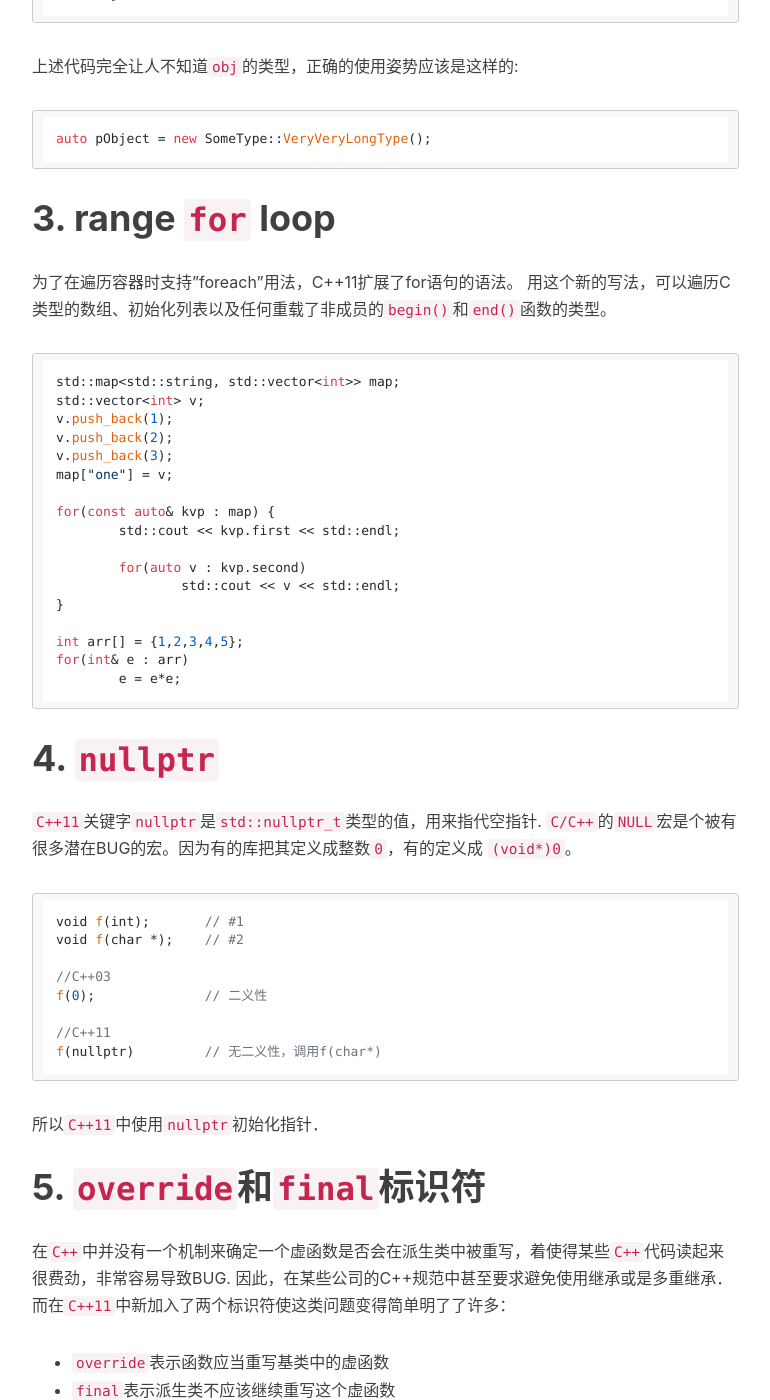
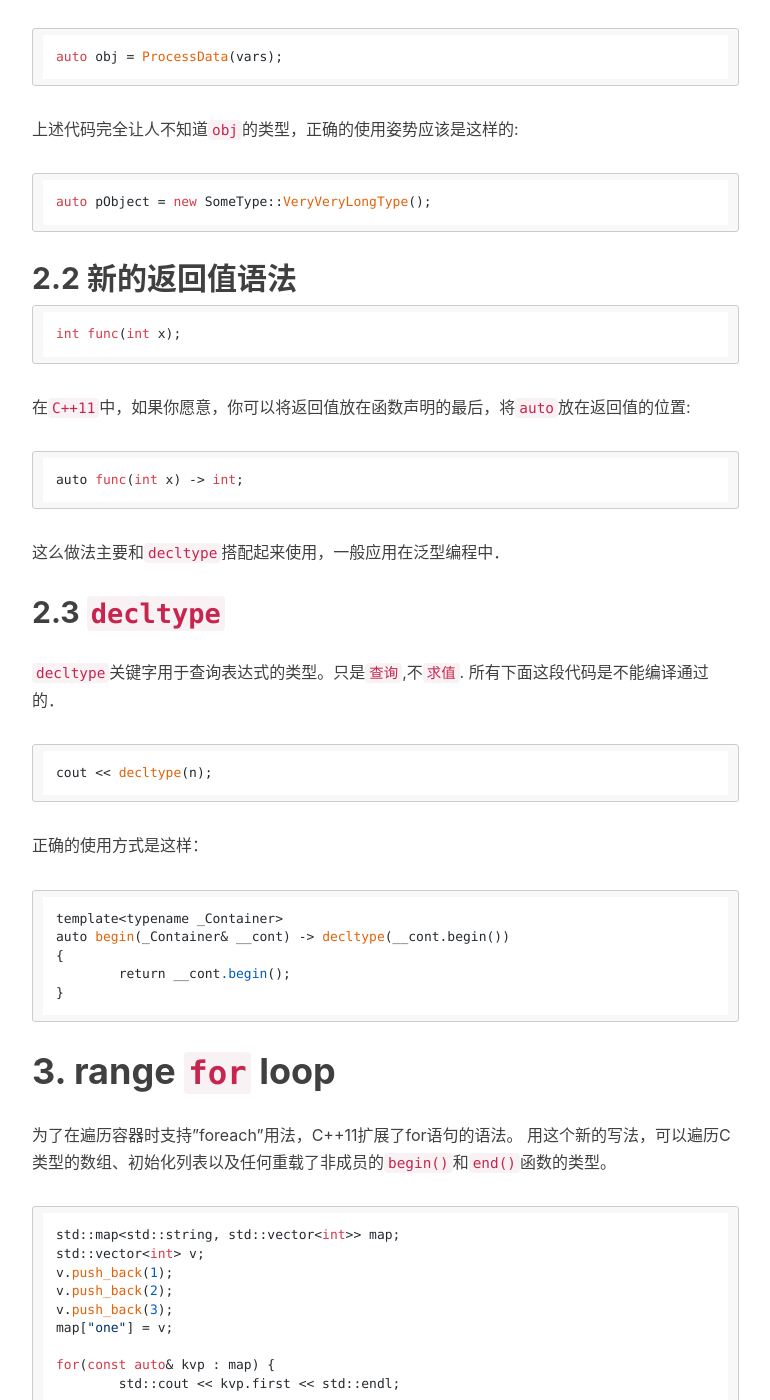
Before and after one commit to ryanorz/ryanorz.github.io, a Jekyll site: the page built from _posts/2016-9-27-Valuable_C++11_Changes.md, in a window 1280 px wide and 1400 px high, scrolled down 1829 px. Shown: the whole window, without its empty margins (233-1003 px from the left). Built offline with Jekyll 4.4.1, drawn with Linux system fonts in a browser that asks for light colours; nearby versions of some CDN libraries; comment, search, counter and statistics services are not loaded.

Commit message:
c++11 decltype

````diff
--- a/_posts/2016-9-27-Valuable_C++11_Changes.md
+++ b/_posts/2016-9-27-Valuable_C++11_Changes.md
@@ -46,7 +46,9 @@ private:
 	int a = 7; // c++11 only
 };
 ```
-# 2. 自动类型推导`auto`
+# 2. 自动类型推导`auto`与`decltype`
+
+## 2.1 `auto`
 
 ```cpp
 auto x = 0;   // x is int
@@ -72,6 +74,39 @@ auto obj = ProcessData(vars);
 
 ```cpp
 auto pObject = new SomeType::VeryVeryLongType();
+```
+
+## 2.2 新的返回值语法
+
+```cpp
+int func(int x);
+```
+
+在`C++11`中，如果你愿意，你可以将返回值放在函数声明的最后，将`auto`放在返回值的位置:
+
+```cpp
+auto func(int x) -> int;
+```
+
+这么做法主要和`decltype`搭配起来使用，一般应用在泛型编程中．
+
+## 2.3 `decltype`
+
+`decltype`关键字用于查询表达式的类型。只是`查询`,不`求值`.
+所有下面这段代码是不能编译通过的．
+
+```cpp
+cout << decltype(n);
+```
+
+正确的使用方式是这样：
+
+```cpp
+template<typename _Container>
+auto begin(_Container& __cont) -> decltype(__cont.begin())
+{
+	return __cont.begin();
+}
 ```
 
 # 3. range `for` loop
@@ -285,6 +320,7 @@ void BestSwap( vector<string> & x, vector<string> & y )
 	y = std::move( tmp );
 }
 ```
+
 ## 6.5 `Perfect Forwarding`问题
 
 右值引用是右值吗? C++11 中定义的 T&& 的推导规则为： 右值实参为右值引用，左值实参仍然为左值引用。
````
